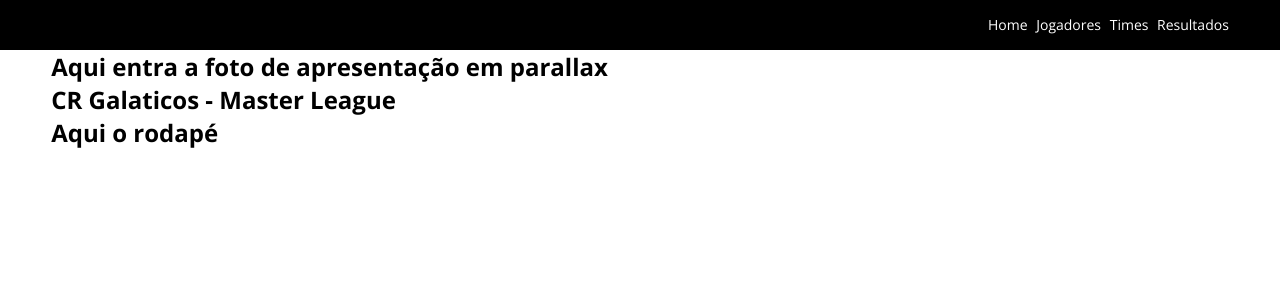
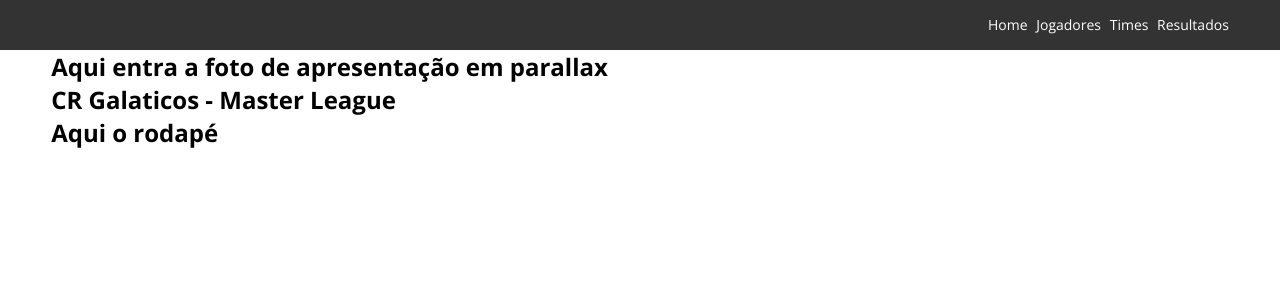
Before and after one commit to ml-online/master_league_v2, a PHP site: template templates/index.html in a window 1280 px wide. Shown: the top 300 px of the page. Run offline with PHP 8.4, Linux system fonts and the light colour scheme; the template is opened without the code that fills it, so the values that code supplies are empty.

Commit message:
Change menu background color

```diff
--- a/static/css/menu.css
+++ b/static/css/menu.css
@@ -1,5 +1,5 @@
 .menu {
-    background-color: #000;
+    background-color: #333;
     color: #FFF;
     min-height: 50px;
     line-height: 50px;
```
